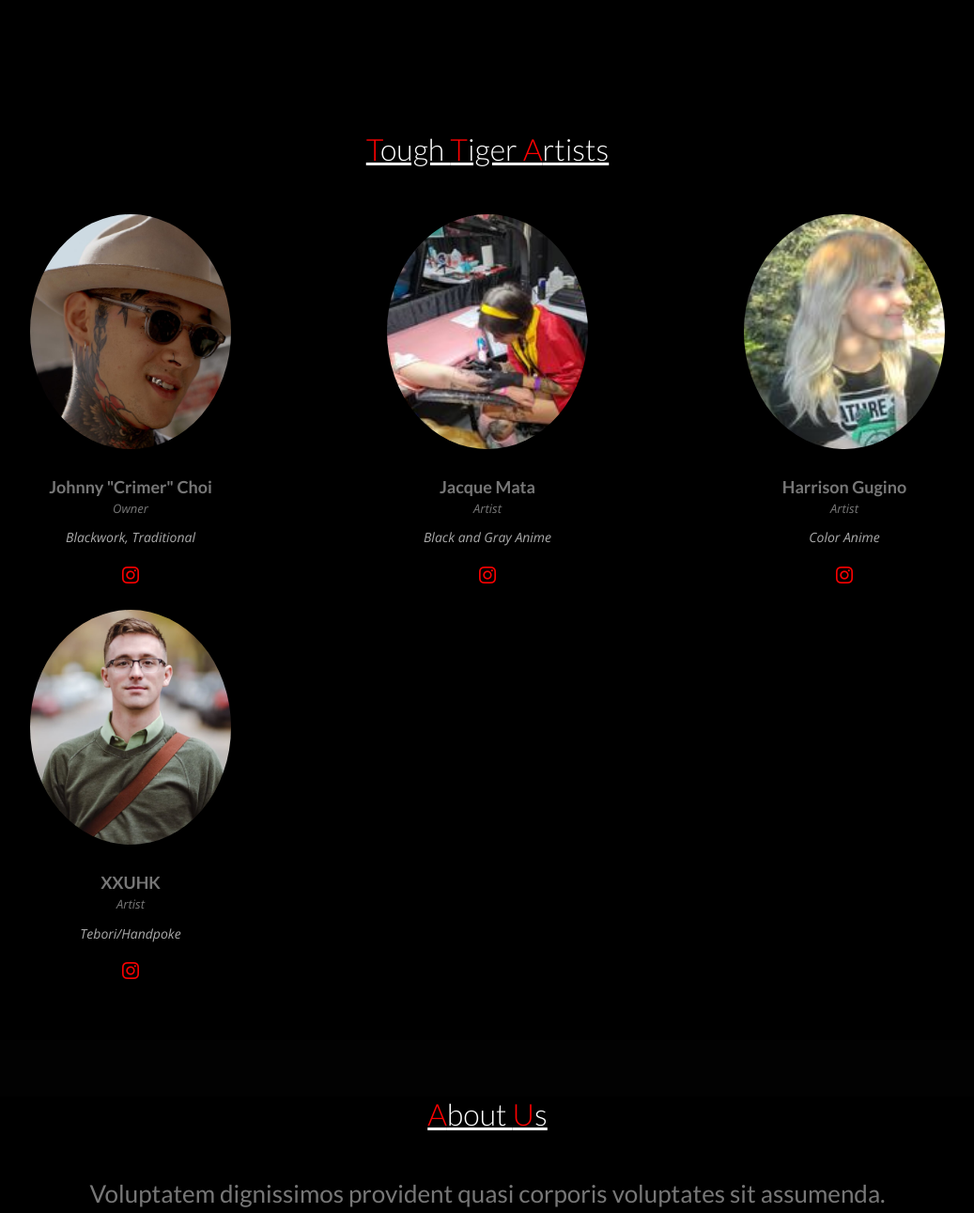
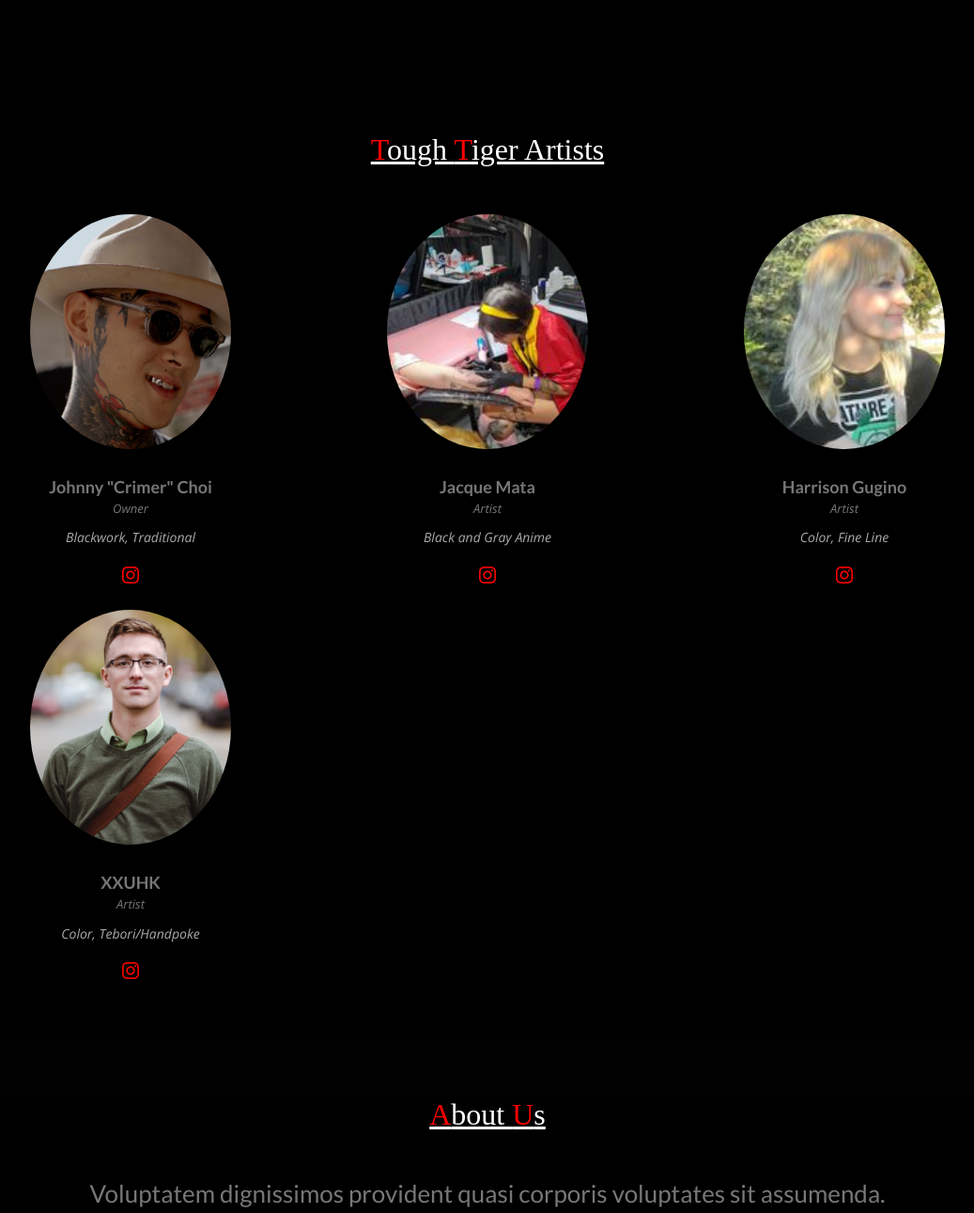
Before and after one commit to k-spencer/k-spencer.github.io, a plain HTML site: page index.html in a window 1280 px wide. Shown: the part 520-1811 px from the top of the page at 94% size, without its empty margins (121-1158 px from the left). Drawn offline with nearby package versions, Linux system fonts and the light colour scheme.

Commit message:
test modify

```diff
--- a/assets/css/style.css
+++ b/assets/css/style.css
@@ -59,6 +59,7 @@ section {
   padding-bottom: 0;
   color: #ffffff;
   background-color: #000000;
+  font-family: 'Times New Roman', Times, serif;
 }
 
 .section-title p {
@@ -487,6 +488,10 @@ section {
   position: relative;
   margin-bottom: -40px;
   text-align: center;
+}
+
+.about h2{
+  font-family: 'Times New Roman', Times, serif;
 }
 .about h3 {
   font-weight: 400;
--- a/index.html
+++ b/index.html
@@ -5,7 +5,7 @@
   <meta charset="utf-8">
   <meta content="width=device-width, initial-scale=1.0" name="viewport">
 
-  <title>Tough Tiger Tattoo</title>
+  <title>TOUGH TIGER TATTOO</title>
   <meta content="" name="description">
   <meta content="" name="keywords">
 
@@ -78,7 +78,7 @@
           <div class="container">
 
             <div class="section-title">
-              <h2><u><span class="altcolor">T</span>ough <span class="altcolor">T</span>iger <span class="altcolor">A</span>rtists</u></h2>
+              <h2><u><span class="altcolor">T</span>ough <span class="altcolor">T</span>iger Artists</u></h2>
             </div>
 
             <div class="row gy-4">
@@ -116,7 +116,7 @@
                   <h4>Harrison Gugino</h4>
                   <span>Artist</span>
                   <p>
-                    Color Anime
+                    Color, Fine Line
                   </p>
                   <div class="social">
                     <a href="https://www.instagram.com/somni.ink/" target ="_blank"><i class="bi bi-instagram"></i></a>
@@ -130,7 +130,7 @@
                   <h4>XXUHK</h4>
                   <span>Artist</span>
                   <p>
-                    Tebori/Handpoke
+                    Color, Tebori/Handpoke
                   </p>
                   <div class="social">
                     <a href="https://www.instagram.com/xxuhk_ttt/" target ="_blank"><i class="bi bi-instagram"></i></a>
```
